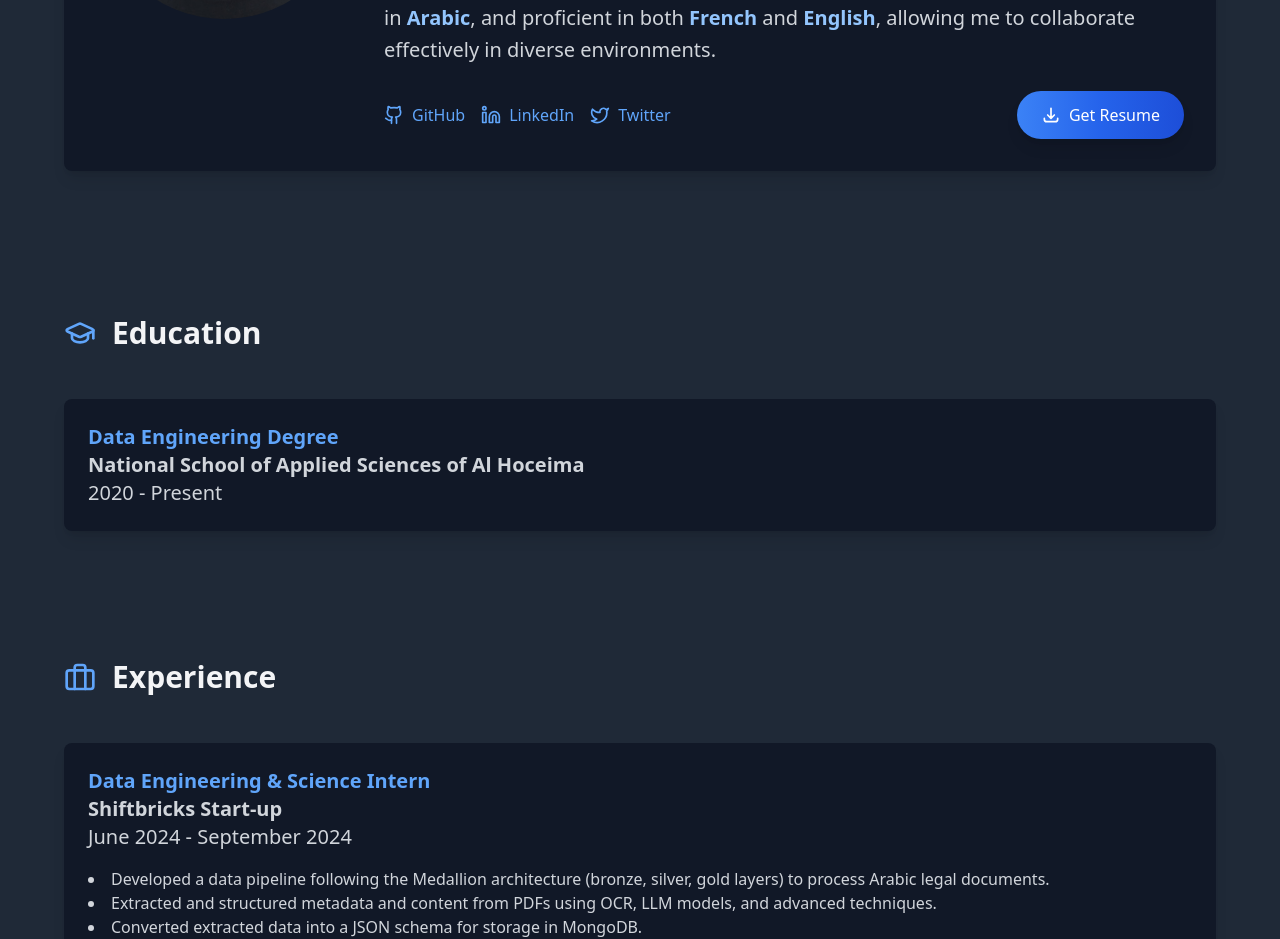
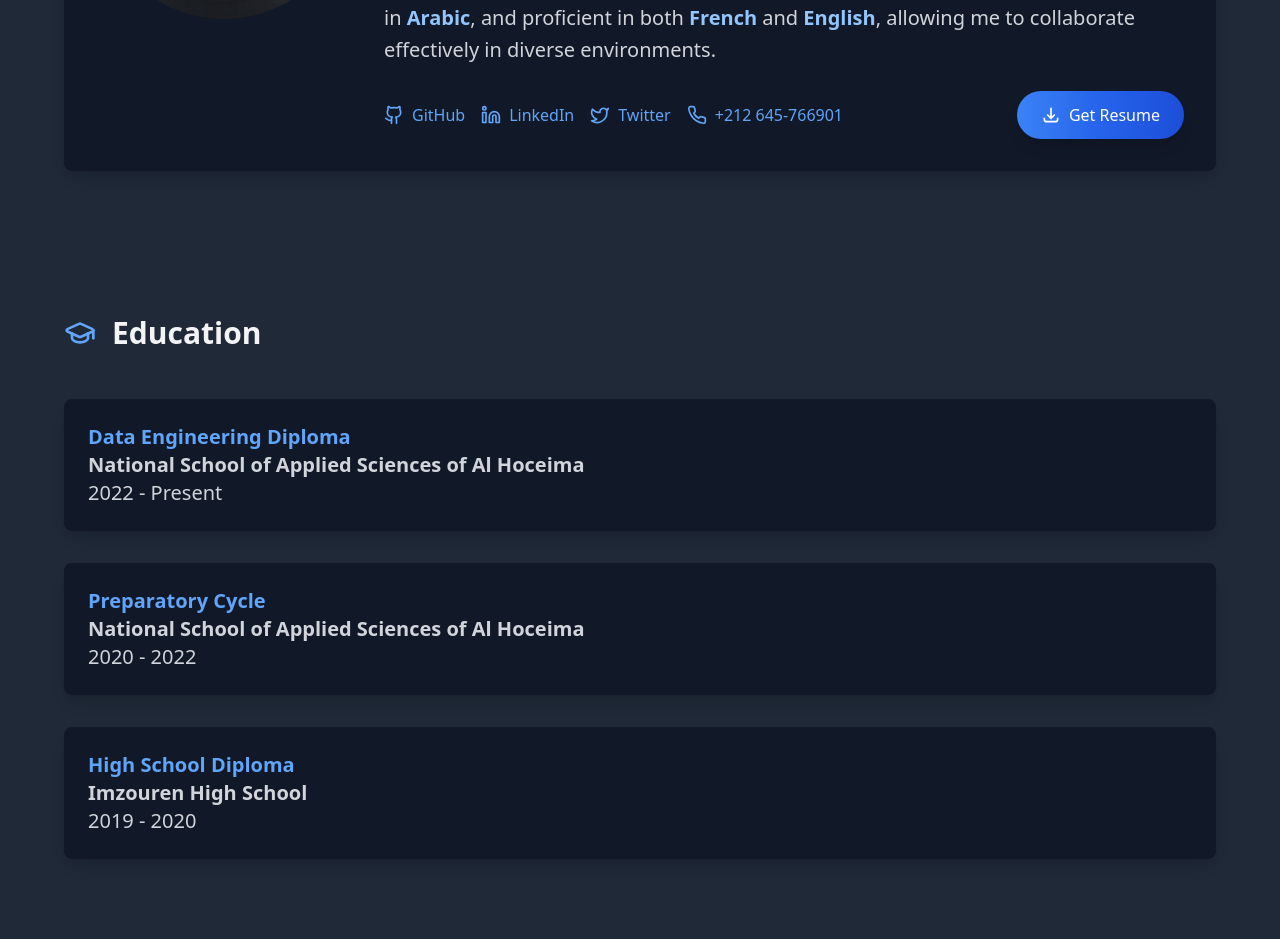
Before and after one commit to afkirmohamed11/portfolio, a React (Vite) app: page / in a window 1280 px wide. Shown: the part 600-1539 px from the top of the page. Built offline with nearby package versions, Linux system fonts and the light colour scheme.

Commit message:
edited some few things

```diff
--- a/src/App.tsx
+++ b/src/App.tsx
@@ -1,5 +1,5 @@
 import React, { useState, useEffect, useRef } from 'react';
-import { Database, GraduationCap, Briefcase, FolderGit2, Award, Mail, Github, Linkedin, ExternalLink, User, Twitter } from 'lucide-react';
+import { Database, GraduationCap, Briefcase, FolderGit2, Phone, Award, Mail, Github, Linkedin, ExternalLink, User, Twitter } from 'lucide-react';
 import ProjectsSection from './ProjectsSection';
 import profile from './images/profile.png';
 import ibmLogo from './images/IBM.png';
@@ -112,6 +112,7 @@ function App() {
       </nav>
 
       {/* About Section */}
+{/* About Section */}
 <section id="about" className="pt-32 pb-20 bg-gray-800 px-6">
   <div className="container mx-auto">
     <div className="flex items-center mb-12">
@@ -135,7 +136,6 @@ function App() {
           I am a strong team player with excellent communication and leadership skills, fluent in <span className="font-bold text-blue-300">Arabic</span>, and proficient in both <span className="font-bold text-blue-300">French</span> and <span className="font-bold text-blue-300">English</span>, allowing me to collaborate effectively in diverse environments.
         </p>
 
-
         <div className="mt-6 flex flex-wrap items-center gap-4">
           <div className="flex space-x-4">
             <a href="https://github.com/afkirmohamed11" target="_blank" rel="noopener noreferrer"
@@ -152,6 +152,10 @@ function App() {
               className="flex items-center text-blue-400 hover:text-blue-300">
               <Twitter className="w-5 h-5 mr-2" />
               Twitter
+            </a>
+            <a href="tel:+212645766901" className="flex items-center text-blue-400 hover:text-blue-300">
+              <Phone className="w-5 h-5 mr-2" />
+              +212 645-766901
             </a>
           </div>
 
@@ -184,6 +188,7 @@ function App() {
 </section>
 
 
+
       {/* Education Section */}
 <section id="education" className="py-16 bg-gray-800 px-6">
   <div className="container mx-auto">
@@ -192,18 +197,34 @@ function App() {
       <h2 className="text-3xl font-bold">Education</h2>
     </div>
     <div className="grid gap-8">
+      {/* Entry 1 */}
       <div className="bg-gray-900 shadow-lg p-6 rounded-lg">
-        <div>
-          <h3 className="text-xl font-bold text-blue-400 text-2xl">Data Engineering Degree</h3>
-          <p className="font-bold text-gray-300 text-xl">National School of Applied Sciences of Al Hoceima</p>
-<p className="text-gray-300 text-xl">2020 - Present</p>
+        <h3 className="text-xl font-bold text-blue-400 text-2xl">Data Engineering Diploma</h3>
+        <p className="font-bold text-gray-300 text-xl">
+          National School of Applied Sciences of Al Hoceima
+        </p>
+        <p className="text-gray-300 text-xl">2022 - Present</p>
+      </div>
 
+      {/* Entry 2 */}
+      <div className="bg-gray-900 shadow-lg p-6 rounded-lg">
+        <h3 className="text-xl font-bold text-blue-400 text-2xl">Preparatory Cycle</h3>
+        <p className="font-bold text-gray-300 text-xl">
+          National School of Applied Sciences of Al Hoceima
+        </p>
+        <p className="text-gray-300 text-xl">2020 - 2022</p>
       </div>
+      {/* Entry 3 */}
+      <div className="bg-gray-900 shadow-lg p-6 rounded-lg">
+        <h3 className="text-xl font-bold text-blue-400 text-2xl">High School Diploma</h3>
+        <p className="font-bold text-gray-300 text-xl">
+          Imzouren High School
+        </p>
+        <p className="text-gray-300 text-xl">2019 - 2020</p>
       </div>
     </div>
   </div>
 </section>
-
 
       {/* Experience Section */}
       {/* Experience Section */}
@@ -259,6 +280,7 @@ function App() {
         <div className="flex flex-wrap gap-2">
 
         <span className="px-3 py-1 bg-blue-500/20 text-blue-400 rounded-full text-sm">SQL</span>
+        <span className="px-3 py-1 bg-blue-500/20 text-blue-400 rounded-full text-sm">PL-SQL</span>
           <span className="px-3 py-1 bg-blue-500/20 text-blue-400 rounded-full text-sm">NoSQL</span>
           <span className="px-3 py-1 bg-blue-500/20 text-blue-400 rounded-full text-sm">Hadoop</span>
           <span className="px-3 py-1 bg-blue-500/20 text-blue-400 rounded-full text-sm">Kafka</span>
@@ -477,10 +499,15 @@ function App() {
           <Github className="w-5 h-5 mr-2" />
           GitHub Profile
         </a>
+        <a href="tel:+212645766901" className="flex items-center text-blue-400 hover:text-blue-300">
+          <Phone className="w-5 h-5 mr-2" />
+          +212 645-766901
+        </a>
       </div>
     </div>
   </div>
 </section>
+
       {/* Footer */}
 <footer className="bg-gray-900 text-gray-400 py-8">
       <div className="container mx-auto px-4 md:px-6">
```
Lines whose indentation alone changed are shown as unchanged.
